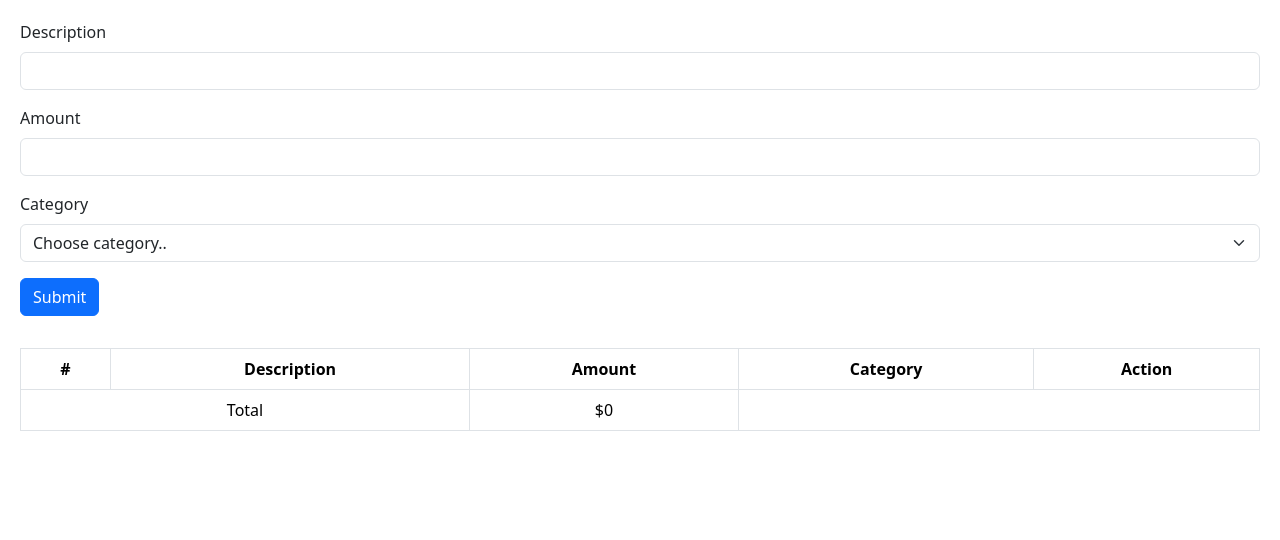
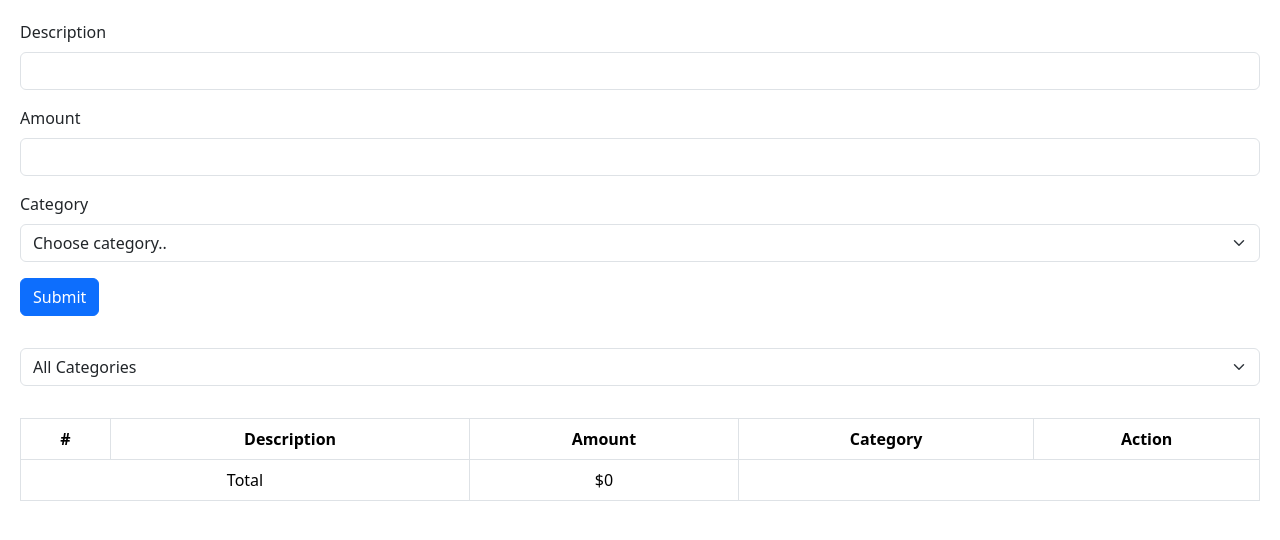
Before and after one commit to itsekiri-tatashe/learning-react, a React (Vite) app: page / in a window 1280 px wide. Shown: the top 540 px of the page. Built offline with nearby package versions, Linux system fonts and the light colour scheme.

Commit message:
added filter functionality

```diff
--- a/src/App.tsx
+++ b/src/App.tsx
@@ -2,12 +2,13 @@ import { useState } from "react";
 import ExpenseTable from "./components/expense-project/ExpenseTable";
 import ExpenseForm from "./components/expense-project/ExpenseForm";
 import { Expense } from "./components/expense-project/ExpenseInterfaces";
+import ExpenseFilter from "./components/expense-project/ExpenseFilter";
 
 // Define a TypeScript type for expense entries
 function App() {
-
   // Dummy Data
   const [expenseData, setExpenseData] = useState<Expense[]>([]);
+  const [selectedCategory, setSelectedCategory] = useState("");
 
   // Add Expense
   const addExpense = (expense: any) => {
@@ -19,10 +20,18 @@ function App() {
     setExpenseData(expenseData.filter((expense) => expense.id !== id));
   };
 
+  // Filter Table
+  const visbleExpense = selectedCategory
+    ? expenseData.filter((expense) => expense.category === selectedCategory)
+    : expenseData;
+
   return (
     <>
       <ExpenseForm addExpense={addExpense} />
-      <ExpenseTable expenseData={expenseData} onClick={deleteExpense} />
+      <ExpenseFilter
+        selectCategory={(category) => setSelectedCategory(category)}
+      />
+      <ExpenseTable expenseData={visbleExpense} onClick={deleteExpense} />
     </>
   );
 }
--- /dev/null
+++ b/src/components/expense-project/ExpenseFilter.tsx
@@ -0,0 +1,25 @@
+import { categories } from "./ExpenseInterfaces";
+
+interface Props {
+  selectCategory: (category: string) => void;
+}
+
+const ExpenseFilter = ({ selectCategory }: Props) => {
+  return (
+    <select
+      className="form-select filter"
+      id="category"
+      defaultValue={""}
+      onChange={(e) => selectCategory(e.target.value)}
+    >
+      <option value={""}>All Categories</option>
+      {categories.map((category, key) => (
+        <option key={key} value={category}>
+          {category}
+        </option>
+      ))}
+    </select>
+  );
+};
+
+export default ExpenseFilter;
--- a/src/index.css
+++ b/src/index.css
@@ -6,3 +6,8 @@ body{
     margin-top: 2em;
     margin-right: 2em;
 }
+
+.filter{
+    margin-top: 2em;
+    margin-right: 2em;
+}
```
